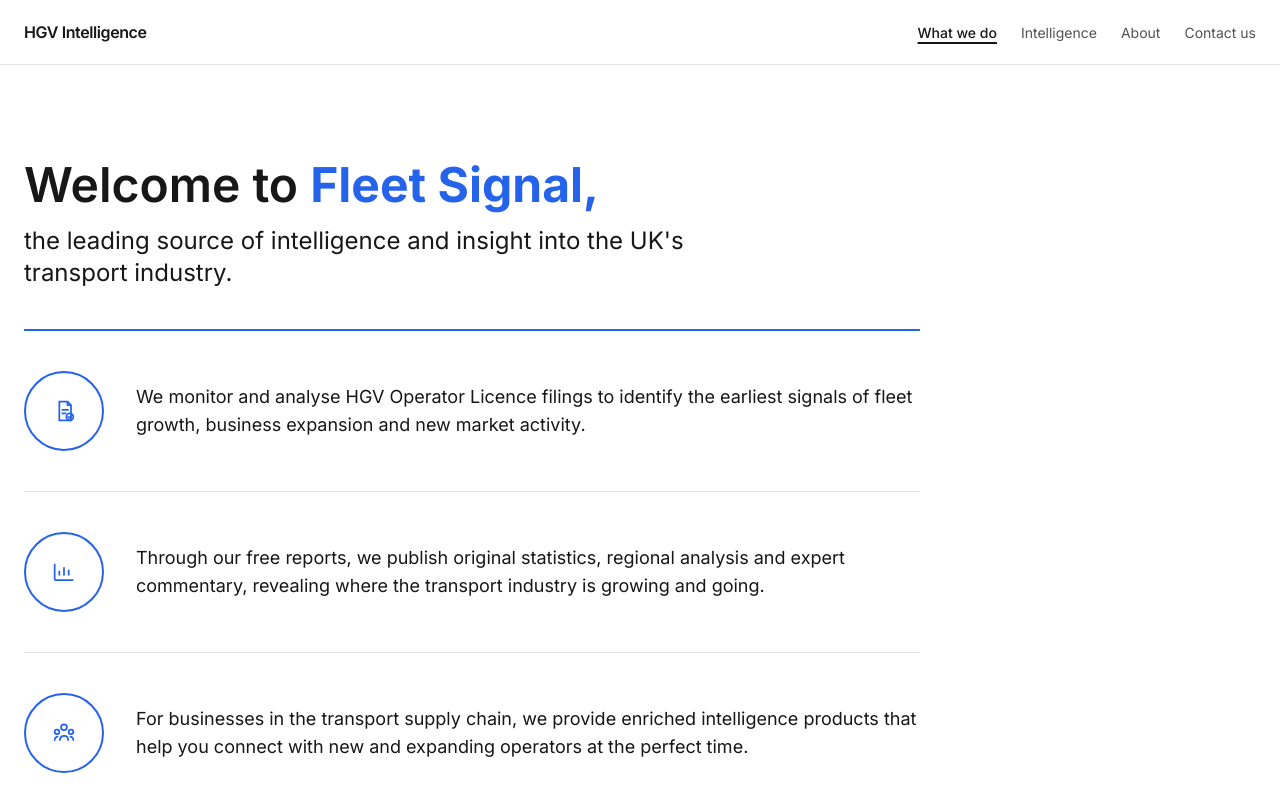
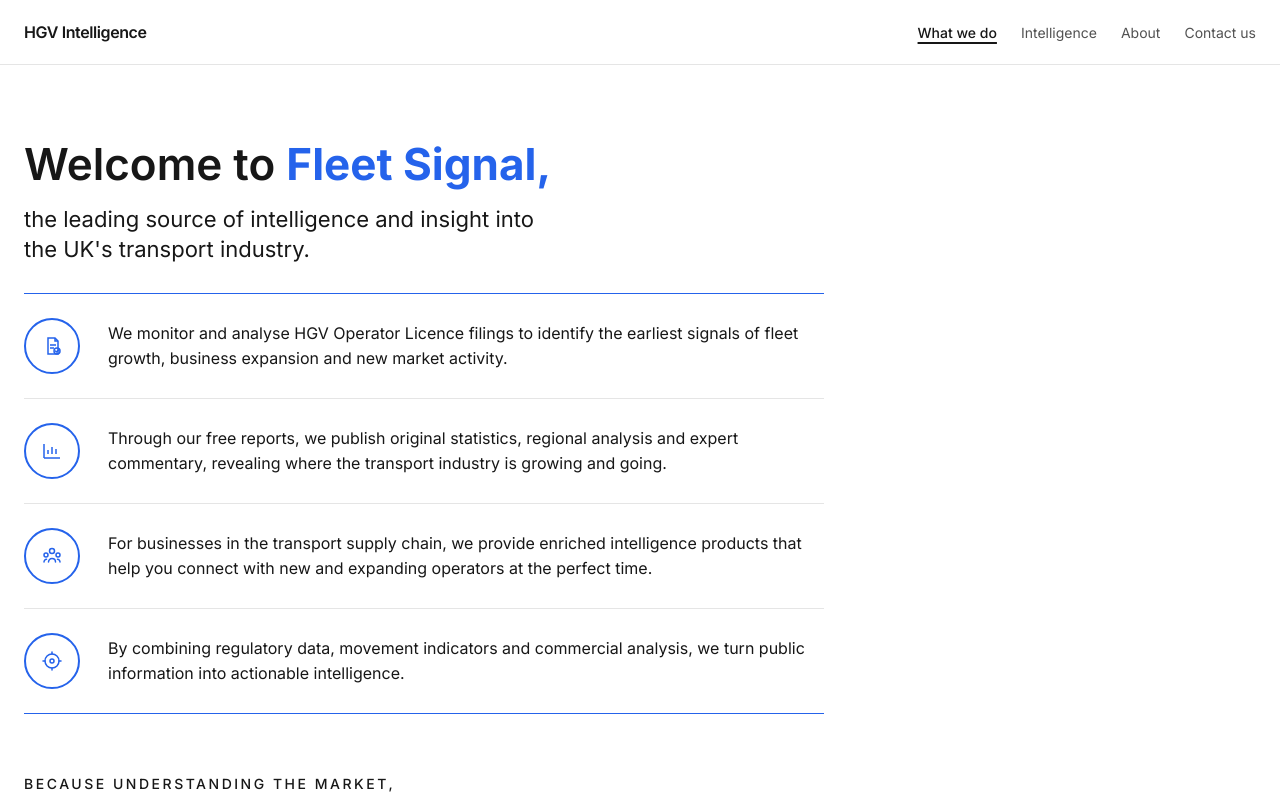
Before and after one commit to ataaranyeokilo/hgv-intelligence-site, a Next.js app: page / in a window 1280 px wide. Shown: the top 796 px of the page. Built offline with nearby package versions, Linux system fonts and the light colour scheme; no server answers; the database is empty.

Commit message:
Tighten Fleet Signal intro section proportions.
Reduce content width, padding, heading size, icon circles, row spacing, and divider thickness so the homepage intro matches the compact reference layout.

Co-authored-by: Ata Aranye-Okilo <ataaranyeokilo@users.noreply.github.com>

```diff
--- a/components/sections/Hero.tsx
+++ b/components/sections/Hero.tsx
@@ -31,8 +31,8 @@ const intelligencePoints = [
 
 function IntroIconCircle({ Icon }: { Icon: IntroIcon }) {
   return (
-    <span className="flex h-14 w-14 shrink-0 items-center justify-center rounded-full border-2 border-fleetSignal text-fleetSignal sm:h-[4.5rem] sm:w-[4.5rem] lg:h-20 lg:w-20">
-      <Icon className="h-6 w-6 sm:h-7 sm:w-7" />
+    <span className="flex h-11 w-11 shrink-0 items-center justify-center rounded-full border-2 border-fleetSignal text-fleetSignal sm:h-14 sm:w-14">
+      <Icon className="h-5 w-5 sm:h-6 sm:w-6" />
     </span>
   );
 }
@@ -43,36 +43,38 @@ export function Hero() {
       id="what-we-do"
       className="scroll-mt-20 border-b border-neutral-200 bg-white"
     >
-      <div className={`${pageContainerClass} py-16 sm:py-20 lg:py-24`}>
-        <div className="max-w-4xl">
-          <h1 className="text-3xl font-semibold leading-tight text-neutral-900 sm:text-4xl lg:text-5xl">
+      <div
+        className={`${pageContainerClass} pb-10 pt-14 sm:pb-12 sm:pt-16 lg:pb-12 lg:pt-[4.5rem]`}
+      >
+        <div className="max-w-[800px]">
+          <h1 className="text-[1.875rem] font-semibold leading-tight text-neutral-900 sm:text-[2.125rem] lg:text-[2.75rem]">
             Welcome to{" "}
             <span className="font-bold text-fleetSignal">Fleet Signal,</span>
           </h1>
-          <p className="mt-3 max-w-2xl text-xl leading-snug text-neutral-900 sm:text-2xl lg:mt-4">
+          <p className="mt-2 max-w-[34rem] text-xl leading-snug text-neutral-900 sm:text-[1.375rem] lg:mt-3">
             the leading source of intelligence and insight into the UK&apos;s
             transport industry.
           </p>
 
-          <hr className="mt-8 border-t-2 border-fleetSignal sm:mt-10" />
+          <hr className="mt-6 border-t border-fleetSignal sm:mt-7" />
 
           <ul className="divide-y divide-neutral-200">
             {intelligencePoints.map(({ Icon, text }) => (
               <li
                 key={text}
-                className="flex items-center gap-5 py-8 sm:gap-6 sm:py-10 lg:gap-8"
+                className="flex items-center gap-6 py-5 sm:gap-7 sm:py-6"
               >
                 <IntroIconCircle Icon={Icon} />
-                <p className="text-base leading-relaxed text-neutral-900 sm:text-lg">
+                <p className="min-w-0 flex-1 text-base leading-[1.55] text-neutral-900">
                   {text}
                 </p>
               </li>
             ))}
           </ul>
 
-          <hr className="border-t-2 border-fleetSignal" />
+          <hr className="border-t border-fleetSignal" />
 
-          <p className="mt-8 max-w-3xl text-xs font-medium uppercase leading-relaxed tracking-[0.18em] text-neutral-900 sm:mt-10 sm:text-sm">
+          <p className="mt-7 max-w-[800px] pt-6 text-xs font-medium uppercase leading-relaxed tracking-[0.18em] text-neutral-900 sm:mt-8 sm:pt-7 sm:text-sm">
             Because understanding the market,
             <br className="hidden sm:block" />{" "}
             <span className="text-fleetSignal">
@@ -80,7 +82,7 @@ export function Hero() {
             </span>
           </p>
 
-          <div className="mt-10 flex flex-col gap-3 sm:flex-row sm:flex-wrap">
+          <div className="mt-8 flex flex-col gap-3 sm:flex-row sm:flex-wrap">
             <ButtonLink href="/intelligence" className="w-full sm:w-auto">
               Explore Latest Intelligence →
             </ButtonLink>
```
